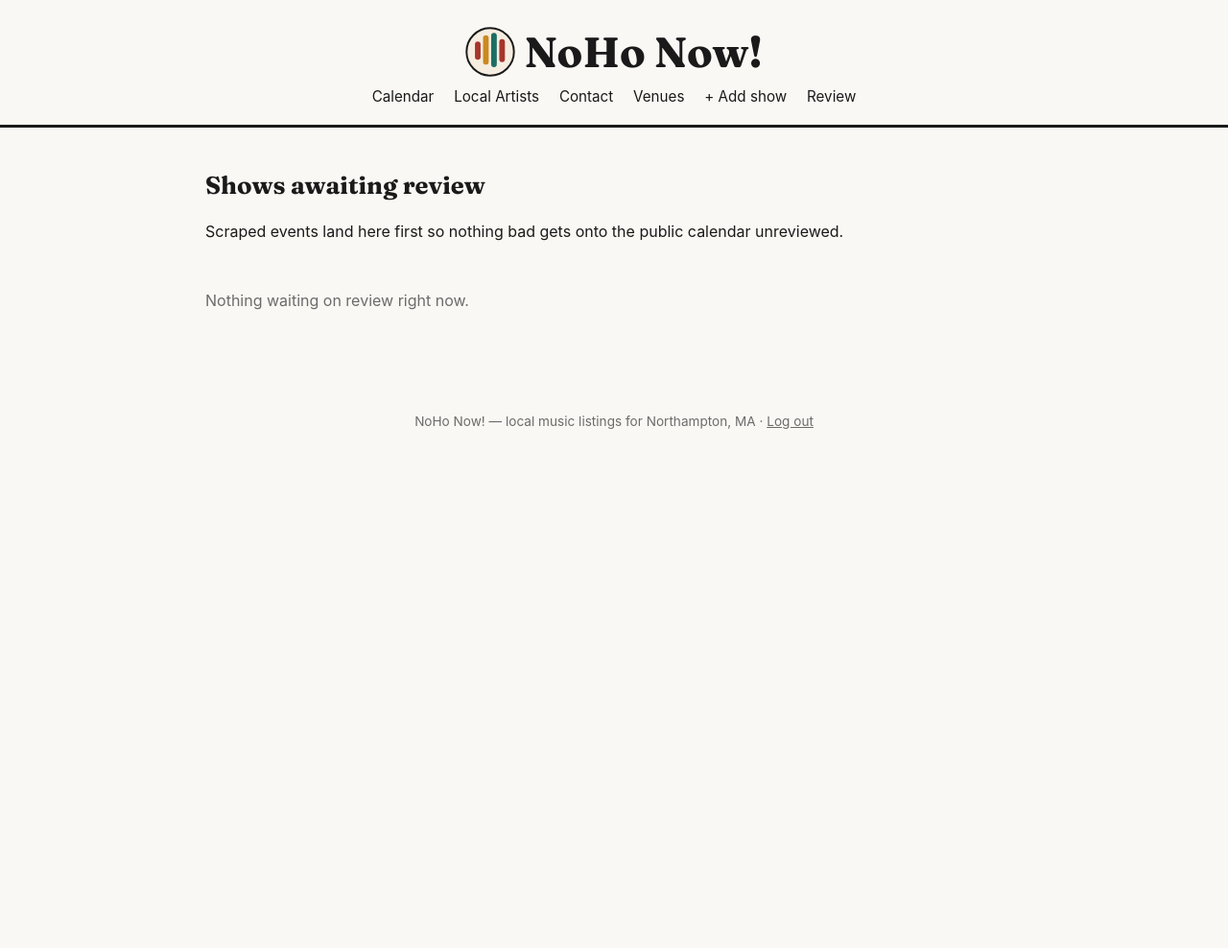
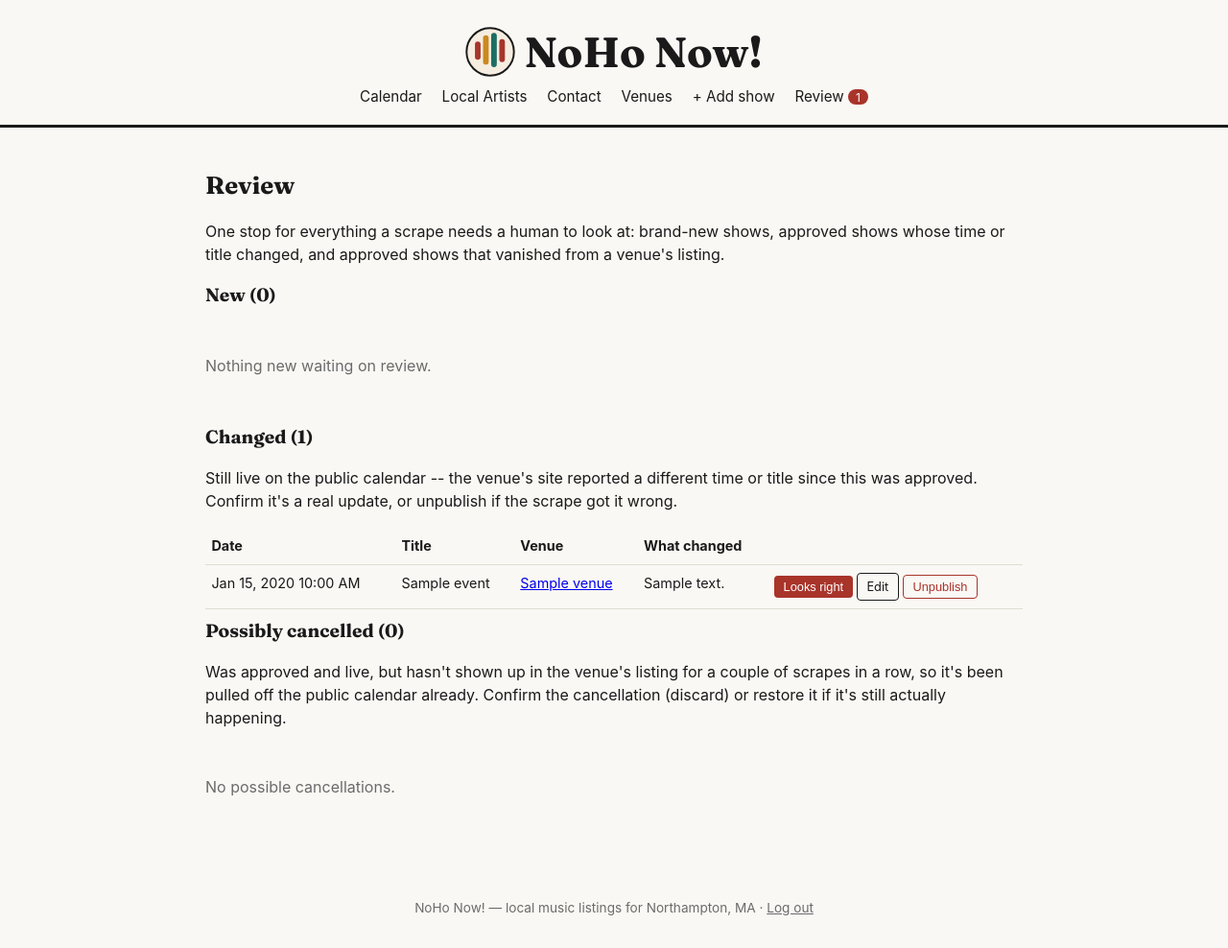
Before and after one commit to davidgrogan/localarts, a Flask app: page /events/review in a window 1280 px wide. Shown: the whole page at 96% size. Before the commit the page ends 447 px from the top, so only its background shows below. Run offline with Flask 3, Linux system fonts and the light colour scheme; the visitor is signed in with stand-in values (Sample User, id 1); tables that the repository leaves empty hold one stand-in row (values such as "Sample post").

Commit message:
Review queue: flag changed times/titles on approved events, auto-hide likely cancellations

```diff
--- a/app/__init__.py
+++ b/app/__init__.py
@@ -24,6 +24,10 @@ _COLUMN_MIGRATIONS = {
     "event": [
         ("genre", "VARCHAR(120)"),
         ("image_url", "VARCHAR(500)"),
+        ("last_seen_at", "DATETIME"),
+        ("missing_streak", "INTEGER DEFAULT 0 NOT NULL"),
+        ("needs_review", "BOOLEAN DEFAULT 0 NOT NULL"),
+        ("review_note", "TEXT"),
     ],
     "artist": [
         ("embed_code", "TEXT"),
@@ -98,6 +102,23 @@ def create_app(test_config=None):
         # visitors without every route needing to pass it explicitly.
         return {"is_admin": bool(session.get("is_admin"))}
 
+    @app.context_processor
+    def inject_review_count():
+        # Badge count on the nav's "Review" link -- everything waiting on
+        # an admin decision: brand-new scraped events, approved events
+        # flagged for a changed time/title, and events auto-hidden as
+        # likely cancellations. Computed globally (not just on the
+        # calendar route) so it's accurate on every admin page; skipped
+        # entirely for anonymous visitors to avoid the extra query.
+        if not session.get("is_admin"):
+            return {}
+        from app.models import Event
+
+        count = Event.query.filter(
+            db.or_(Event.is_approved.is_(False), Event.needs_review.is_(True))
+        ).count()
+        return {"pending_count": count}
+
     with app.app_context():
         db.create_all()
         _run_sqlite_column_migrations()
--- a/app/routes/events.py
+++ b/app/routes/events.py
@@ -94,7 +94,70 @@ def delete_event(event_id):
     return redirect(request.referrer or url_for("main.calendar"))
 
 
+@bp.route("/<int:event_id>/dismiss-flag", methods=["POST"])
+def dismiss_flag(event_id):
+    """Clear a "changed" flag on an already-approved event -- the admin
+    looked at the new scraped time/title and it's fine as-is."""
+    event = Event.query.get_or_404(event_id)
+    event.needs_review = False
+    event.review_note = None
+    db.session.commit()
+    flash(f"Dismissed the flag on “{event.title}”.", "success")
+    return redirect(request.referrer or url_for("events.review"))
+
+
+@bp.route("/<int:event_id>/unpublish", methods=["POST"])
+def unpublish_event(event_id):
+    """Pull an approved event back off the public calendar (e.g. a
+    flagged change turned out to be wrong) without deleting its data."""
+    event = Event.query.get_or_404(event_id)
+    event.is_approved = False
+    event.needs_review = False
+    event.review_note = None
+    db.session.commit()
+    flash(f"Unpublished “{event.title}”.", "success")
+    return redirect(request.referrer or url_for("events.review"))
+
+
+@bp.route("/<int:event_id>/restore", methods=["POST"])
+def restore_event(event_id):
+    """Undo an auto-hide from a "possibly cancelled" flag -- the show is
+    actually still happening (it just fell out of the venue's feed)."""
+    event = Event.query.get_or_404(event_id)
+    event.is_approved = True
+    event.needs_review = False
+    event.review_note = None
+    event.missing_streak = 0
+    db.session.commit()
+    flash(f"Restored “{event.title}” -- it's back on the public calendar.", "success")
+    return redirect(request.referrer or url_for("events.review"))
+
+
 @bp.route("/review")
 def review():
-    pending = Event.query.filter_by(is_approved=False).order_by(Event.start_datetime.asc()).all()
-    return render_template("events/review.html", events=pending)
+    # Three mutually-exclusive buckets driven by is_approved + needs_review
+    # (see Event model / run_scrape() docstrings for how they get set):
+    #   New          -- is_approved=False, needs_review=False  (never seen before)
+    #   Changed       -- is_approved=True,  needs_review=True   (still live, flagged)
+    #   Poss. cancelled -- is_approved=False, needs_review=True (auto-hidden)
+    new_events = (
+        Event.query.filter_by(is_approved=False, needs_review=False)
+        .order_by(Event.start_datetime.asc())
+        .all()
+    )
+    changed_events = (
+        Event.query.filter_by(is_approved=True, needs_review=True)
+        .order_by(Event.start_datetime.asc())
+        .all()
+    )
+    cancelled_events = (
+        Event.query.filter_by(is_approved=False, needs_review=True)
+        .order_by(Event.start_datetime.asc())
+        .all()
+    )
+    return render_template(
+        "events/review.html",
+        new_events=new_events,
+        changed_events=changed_events,
+        cancelled_events=cancelled_events,
+    )
--- a/app/routes/main.py
+++ b/app/routes/main.py
@@ -48,8 +48,6 @@ def calendar():
     venues = Venue.query.order_by(Venue.name).all()
     artists = Artist.query.filter_by(is_local=True).order_by(Artist.name).all()
 
-    pending_count = Event.query.filter_by(is_approved=False).count()
-
     return render_template(
         "calendar.html",
         events=events,
@@ -62,5 +60,4 @@ def calendar():
         artists=artists,
         selected_venue=venue_id,
         selected_artist=artist_id,
-        pending_count=pending_count,
     )
--- a/app/templates/events/review.html
+++ b/app/templates/events/review.html
@@ -1,13 +1,14 @@
 {% extends "base.html" %}
 {% block title %}Review scraped shows{% endblock %}
 {% block content %}
-  <h1>Shows awaiting review</h1>
-  <p class="meta">Scraped events land here first so nothing bad gets onto the public calendar unreviewed.</p>
+  <h1>Review</h1>
+  <p class="meta">One stop for everything a scrape needs a human to look at: brand-new shows, approved shows whose time or title changed, and approved shows that vanished from a venue's listing.</p>
 
-  {% if events %}
+  <h2 class="section-heading">New ({{ new_events | length }})</h2>
+  {% if new_events %}
     <table class="plain">
       <tr><th>Date</th><th>Title</th><th>Venue</th><th></th></tr>
-      {% for e in events %}
+      {% for e in new_events %}
         <tr>
           <td>{{ e.start_datetime | dtfmt("%b %-d, %Y %-I:%M %p") }}</td>
           <td>{{ e.title }}</td>
@@ -25,6 +26,59 @@
       {% endfor %}
     </table>
   {% else %}
-    <p class="empty-state">Nothing waiting on review right now.</p>
+    <p class="empty-state">Nothing new waiting on review.</p>
+  {% endif %}
+
+  <h2 class="section-heading">Changed ({{ changed_events | length }})</h2>
+  <p class="meta">Still live on the public calendar -- the venue's site reported a different time or title since this was approved. Confirm it's a real update, or unpublish if the scrape got it wrong.</p>
+  {% if changed_events %}
+    <table class="plain">
+      <tr><th>Date</th><th>Title</th><th>Venue</th><th>What changed</th><th></th></tr>
+      {% for e in changed_events %}
+        <tr>
+          <td>{{ e.start_datetime | dtfmt("%b %-d, %Y %-I:%M %p") }}</td>
+          <td>{{ e.title }}</td>
+          <td><a href="{{ url_for('venues.detail', venue_id=e.venue.id) }}">{{ e.venue.name }}</a></td>
+          <td class="meta">{{ e.review_note }}</td>
+          <td>
+            <form method="post" action="{{ url_for('events.dismiss_flag', event_id=e.id) }}" style="display:inline">
+              <button class="btn btn-small" type="submit">Looks right</button>
+            </form>
+            <a class="btn btn-small btn-secondary" href="{{ url_for('events.edit_event', event_id=e.id) }}">Edit</a>
+            <form method="post" action="{{ url_for('events.unpublish_event', event_id=e.id) }}" style="display:inline" onsubmit="return confirm('Unpublish this show from the public calendar?');">
+              <button class="btn btn-small btn-danger" type="submit">Unpublish</button>
+            </form>
+          </td>
+        </tr>
+      {% endfor %}
+    </table>
+  {% else %}
+    <p class="empty-state">No flagged changes.</p>
+  {% endif %}
+
+  <h2 class="section-heading">Possibly cancelled ({{ cancelled_events | length }})</h2>
+  <p class="meta">Was approved and live, but hasn't shown up in the venue's listing for a couple of scrapes in a row, so it's been pulled off the public calendar already. Confirm the cancellation (discard) or restore it if it's still actually happening.</p>
+  {% if cancelled_events %}
+    <table class="plain">
+      <tr><th>Date</th><th>Title</th><th>Venue</th><th>Why</th><th></th></tr>
+      {% for e in cancelled_events %}
+        <tr>
+          <td>{{ e.start_datetime | dtfmt("%b %-d, %Y %-I:%M %p") }}</td>
+          <td>{{ e.title }}</td>
+          <td><a href="{{ url_for('venues.detail', venue_id=e.venue.id) }}">{{ e.venue.name }}</a></td>
+          <td class="meta">{{ e.review_note }}</td>
+          <td>
+            <form method="post" action="{{ url_for('events.restore_event', event_id=e.id) }}" style="display:inline">
+              <button class="btn btn-small" type="submit">Still happening</button>
+            </form>
+            <form method="post" action="{{ url_for('events.delete_event', event_id=e.id) }}" style="display:inline" onsubmit="return confirm('Confirm this show is cancelled and remove it?');">
+              <button class="btn btn-small btn-danger" type="submit">Confirm cancelled</button>
+            </form>
+          </td>
+        </tr>
+      {% endfor %}
+    </table>
+  {% else %}
+    <p class="empty-state">No possible cancellations.</p>
   {% endif %}
 {% endblock %}
```
Also changed, not shown: app/models.py (+15 -0 lines), app/scrapers/base.py (+96 -4 lines).
